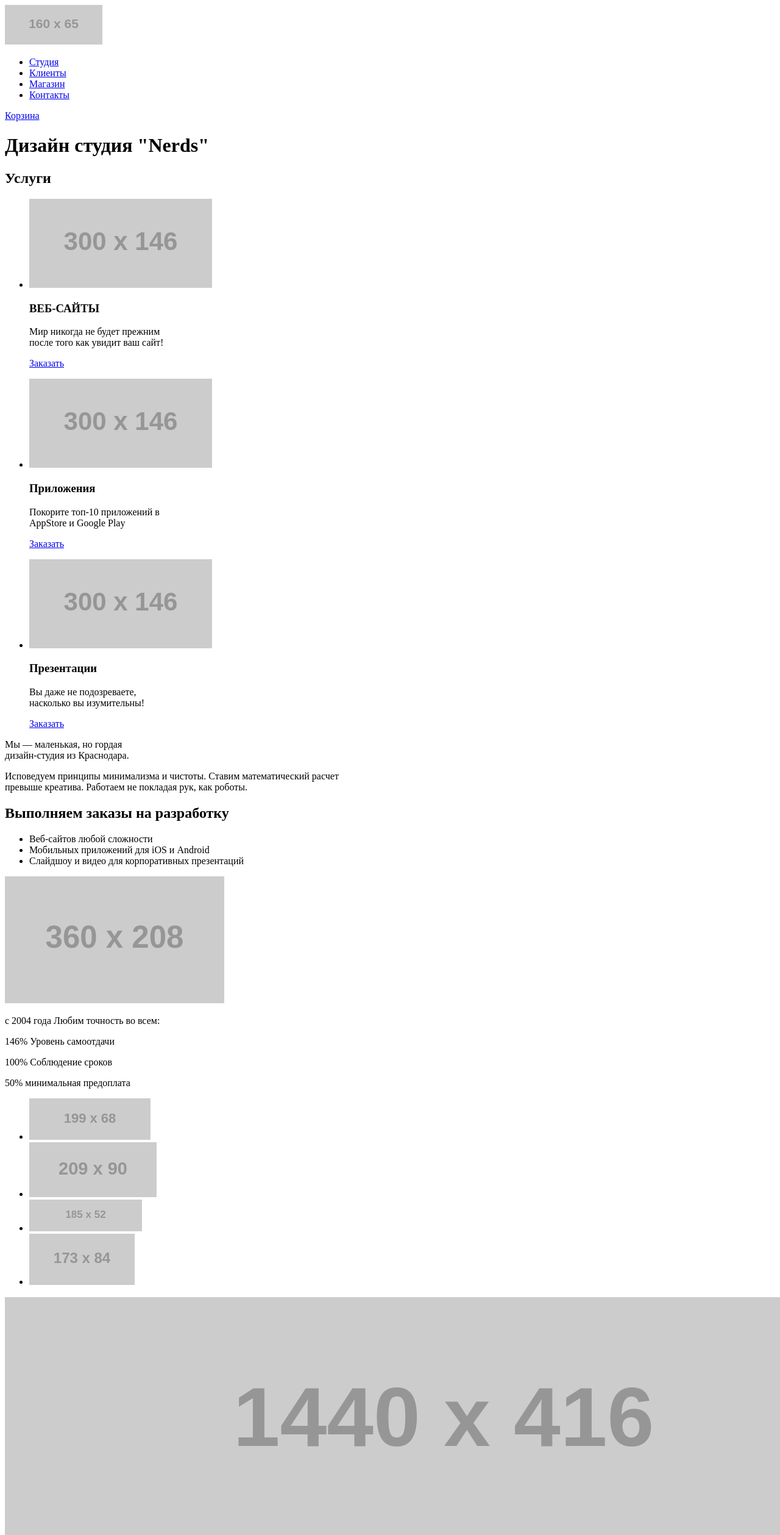
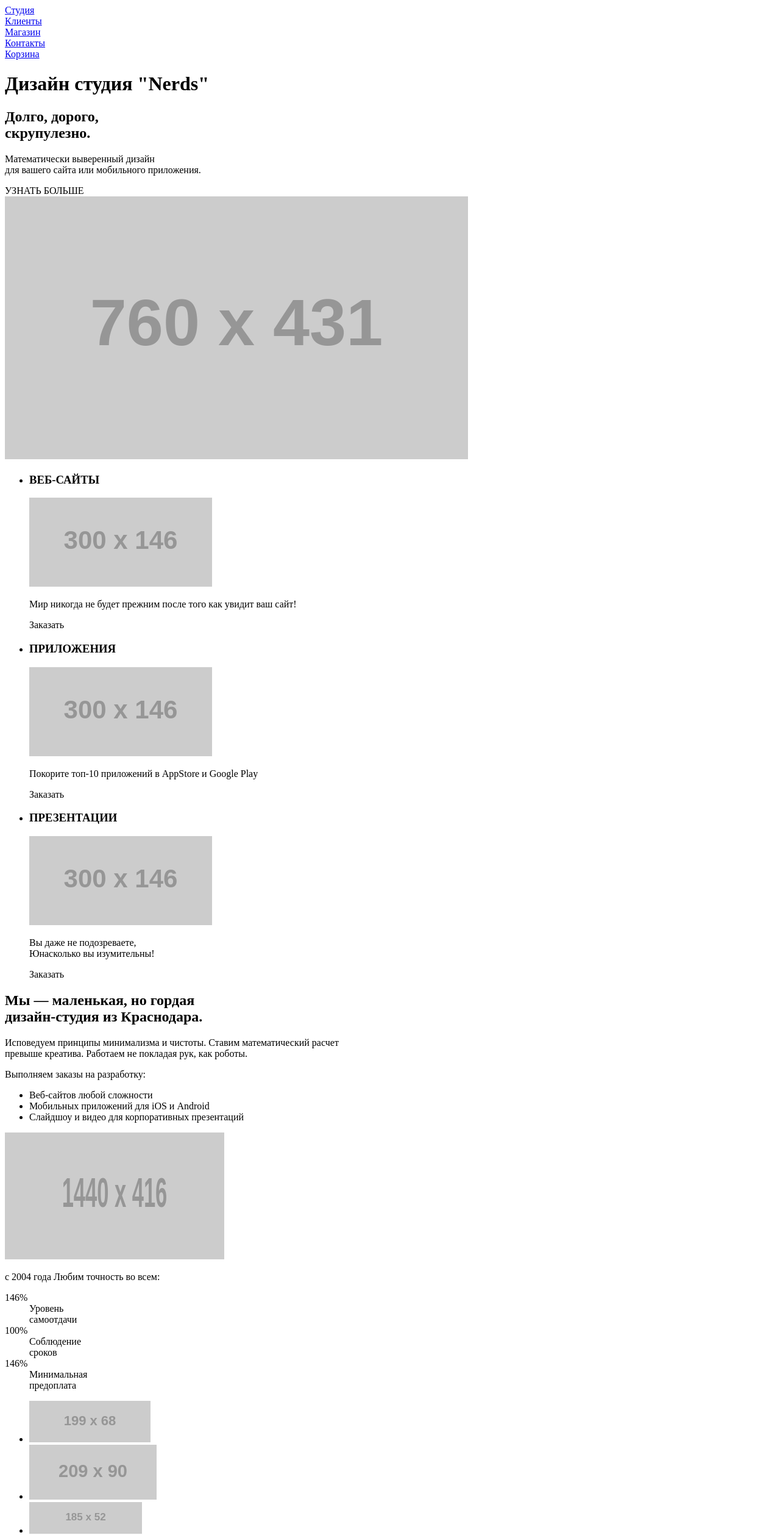
Before and after one commit to typespt/1606269-nerds-29, a plain HTML site: page index.html in a window 1280 px wide. Shown: the top 2517 px of the page at 61% size. Drawn offline with Linux system fonts and the light colour scheme; placeholder pictures from the web are drawn by us.

Commit message:
реворк верстки главной страницы

```diff
--- a/index.html
+++ b/index.html
@@ -1,93 +1,131 @@
 <!DOCTYPE html>
 <html lang="ru">
+
 <head>
   <meta charset="utf-8">
   <title>HTML Academy: Нёрдс</title>
 </head>
+
 <body>
   <header>
-      <nav>
-        <a>
-          <img src="https://via.placeholder.com/160x65" width="160" height="65" alt="Логотип Nerds">
-        </a>
-        <ul>
-          <li><a href="blank.html">Студия</a></li>
-          <li><a href="blank.html">Клиенты</a></li>
-          <li><a href="catalog.html">Магазин</a></li>
-          <li><a href="blank.html">Контакты</a></li>
-        </ul>
-        <a href="blank.html">Корзина</a>
+    <nav class="navigation-main">
+      <nav class="nav-item"><a href="#">Студия</a></nav>
+      <nav class="nav-item"><a href="blank.html">Клиенты</a></nav>
+      <nav class="nav-item"><a href="catalog.html">Магазин</a></nav>
+      <nav class="nav-item"><a href="blank.html">Контакты</a></nav>
+      <nav class="nav-item"><a href="blank.html">Корзина</a></nav>
     </nav>
   </header>
 
   <main>
     <h1>Дизайн студия "Nerds"</h1>
 
-        <section>
-          <h2>Услуги</h2>
-            <ul>
-              <li><img src="https://via.placeholder.com/300x146" width="300" height="146" alt="Вебсайты лого">
-                <h3><span class="Uslugi">ВЕБ-САЙТЫ</span></h3>
-                <p>Мир никогда не будет прежним<br> после того как увидит ваш сайт!</p>
-                <p><a href="blank.html">Заказать</a></p>
+    <section class="anons">
+      <section class="anons_text">
+        <h2>Долго, дорого, <br>скрупулезно.</h2>
+        <p>Математически выверенный дизайн <br>для вашего сайта или мобильного приложения.</p>
+        УЗНАТЬ БОЛЬШЕ
+      </section>
+      <section class="anons_image">
+        <img src="https://via.placeholder.com/760x431" width="760" height="431" alt="лого реклама">
+      </section>
+    </section>
+
+    <section class="reviews">
+      <ul class="reviews-list">
+        <li class="reviews-item">
+          <article>
+            <h3>ВЕБ-САЙТЫ</h3>
+            <img src="https://via.placeholder.com/300x146" width="300" height="146" alt="лого ВЕБ-САЙТЫ">
+            <p>Мир никогда не будет прежним после того как увидит ваш сайт!</p>
+            <a>Заказать</a>
+          </article>
         </li>
-              <li>
-                <img src="https://via.placeholder.com/300x146" width="300" height="146" alt="Приложения лого">
-                <h3><span class="Uslugi">Приложения</span></h3>
-                <p>Покорите топ-10 приложений в<br> AppStore и Google Play</p>
-                <p><a href="blank.html">Заказать</a></p>
+        <li class="reviews-item">
+          <article>
+            <h3>ПРИЛОЖЕНИЯ</h3>
+            <img src="https://via.placeholder.com/300x146" width="300" height="146" alt="лого ПРИЛОЖЕНИЯ">
+            <p>Покорите топ-10 приложений в AppStore и Google Play</p>
+            <a>Заказать</a>
+          </article>
         </li>
-              <li>
-                <img src="https://via.placeholder.com/300x146" width="300" height="146" alt="Презентации лого">
-                <h3><span class="Uslugi">Презентации</span></h3>
-                <p>Вы даже не подозреваете, <br>насколько вы изумительны!</p>
-                <p><a href="blank.html">Заказать</a></p>
+        <li class="reviews-item">
+          <article>
+            <h3>ПРЕЗЕНТАЦИИ</h3>
+            <img src="https://via.placeholder.com/300x146" width="300" height="146" alt="лого ПРЕЗЕНТАЦИИ">
+            <p>Вы даже не подозреваете, <br>Юнасколько вы изумительны!</p>
+            <a>Заказать</a>
+          </article>
         </li>
       </ul>
     </section>
-
-        <section>
-          <p>Мы — маленькая, но гордая<br>дизайн-студия из Краснодара.</p>
-          <p> Исповедуем принципы минимализма и чистоты. Ставим математический расчет<br>превыше креатива. Работаем не покладая рук, как роботы.</p>
-          <h2>Выполняем заказы на разработку</h2>
-          <ul>
-            <li>	Веб-сайтов любой сложности</li>
-            <li>Мобильных приложений для iOS и Android</li>
-            <li>Слайдшоу и видео для корпоративных презентаций</li>
+    <section class="about_us">
+      <p>
+      <h2>Мы — маленькая, но гордая<br>дизайн-студия из Краснодара.</h2>
+      </p>
+      <p>Исповедуем принципы минимализма и чистоты. Ставим математический расчет<br>превыше креатива. Работаем не
+        покладая рук, как роботы.</p>
+      Выполняем заказы на разработку:
+      <ul class="orders">
+        <li class="orders_item">Веб-сайтов любой сложности</li>
+        <li class="orders_item">Мобильных приложений для iOS и Android</li>
+        <li class="orders_item">Слайдшоу и видео для корпоративных презентаций</li>
       </ul>
     </section>
-        <section>
-          <img src="https://via.placeholder.com/360x208" width="360" height="208" alt="Логотип нердс">
+    <section class="ours_statistic">
+      <img src="https://via.placeholder.com/1440x416" width="360" height="208" alt="logo">
       <p>с 2004 года Любим точность во всем:</p>
-          <p>146% Уровень самоотдачи</p> <p>100% Соблюдение сроков</p> <p>50% минимальная предоплата</p>
+      <dl>
+        <dt>146%</dt>
+        <dd>Уровень<br>самоотдачи</dd>
+        <dt>100%</dt>
+        <dd>Соблюдение<br>сроков</dd>
+        <dt>146%</dt>
+        <dd>Минимальная<br>предоплата</dd>
+      </dl>
     </section>
 
-        <section>
-          <ul>
-          <li> <a href="https://htmlacademy.ru/intensive/htmlcss"><img src="https://via.placeholder.com/199x68" width="199" height="68" alt="Академия лого"></a></li>
-          <li> <a href="blank.html"><img src="https://via.placeholder.com/209x90" width="209" height="90" alt="Барбершоп лого"></a></li>
-          <li> <a href="https://htmlacademy.ru/intensive/htmlcss"><img src="https://via.placeholder.com/185x52" width="185" height="52" alt="Очко лого"></a></li>
-          <li> <a href="https://htmlacademy.ru/intensive/htmlcss"><img src="https://via.placeholder.com/173x84" width="173" height="84" alt="Мишка лого"></a></li>
+    <section class="sponsors">
+      <ul class="sponsors_li">
+        <li class="sponsors_item"> <a href="https://htmlacademy.ru/"><img src="https://via.placeholder.com/199x68"
+              width="199" height="68" alt="html_academy"></a></li>
+        <li class="sponsors_item"> <a href="blank.html"><img src="https://via.placeholder.com/209x90" width="209"
+              height="90" alt="barbershop"></a></li>
+        <li class="sponsors_item"> <a href="blank.html"><img src="https://via.placeholder.com/185x52" width="185"
+              height="52" alt="ochko"></a></li>
+        <li class="sponsors_item"> <a href="blank.html"><img src="https://via.placeholder.com/173x84" width="173"
+              height="84" alt="mishka"></a></li>
       </ul>
     </section>
+
   </main>
 
   <footer>
-          <section>
+    <section class="map">
       <img src="https://via.placeholder.com/1440x416" width="1440" height="416" alt="Карта">
     </section>
-          <section>
-            <img src="https://via.placeholder.com/319x308" width="319" height="308" alt="О студии">
-            <p>191186, Санкт-Петербург,<br>ул. Б. Конюшенная, д. 19/8<br>тел. +7 (812) 275-75-75</p>
+    <section class="contact-list">
+      <dl>
+        <h2>
+          <dt>NЁRDS DESIGN STUDIO</dt>
+        </h2>
+        <dd>191186, Санкт-Петербург, <br>ул. Б. Конюшенная, д. 19/8<br><br>тел. +7 (812) 275-75-75</dd>
+      </dl>
     </section>
+    <section class="lets_friends">
+      <h2>Давайте дружить, это выгодно!</h2>
+      Скидка 10% для друзей из социальных сетей.
       <ul>
-            <li><a href="blank.html"><img src="https://via.placeholder.com/81x81" width="81" height="81" alt="ВК лого"></a></li>
-            <li><a href="blank.html"><img src="https://via.placeholder.com/81x81" width="81" height="81" alt="facebook лого"></a></li>
-            <li><a href="blank.html"><img src="https://via.placeholder.com/81x81" width="81" height="81" alt="instagram лого"></a></li>
+        <li class="lets_friends_item"> <img src="https://via.placeholder.com/81x81" width="81" height="81" alt="vk">
+        </li>
+        <li class="lets_friends_item"> <img src="https://via.placeholder.com/81x81" width="81" height="81"
+            alt="facebook"> </li>
+        <li class="lets_friends_item"> <img src="https://via.placeholder.com/81x81" width="81" height="81" alt="instag">
+        </li>
       </ul>
-          <p>Давайте дружить, это выгодно!</p>
-          Скидка 10% для друзей из социальных сетей.
+    </section>
   </footer>
 
 </body>
+
 </html>
```
Lines whose indentation alone changed are shown as unchanged.
